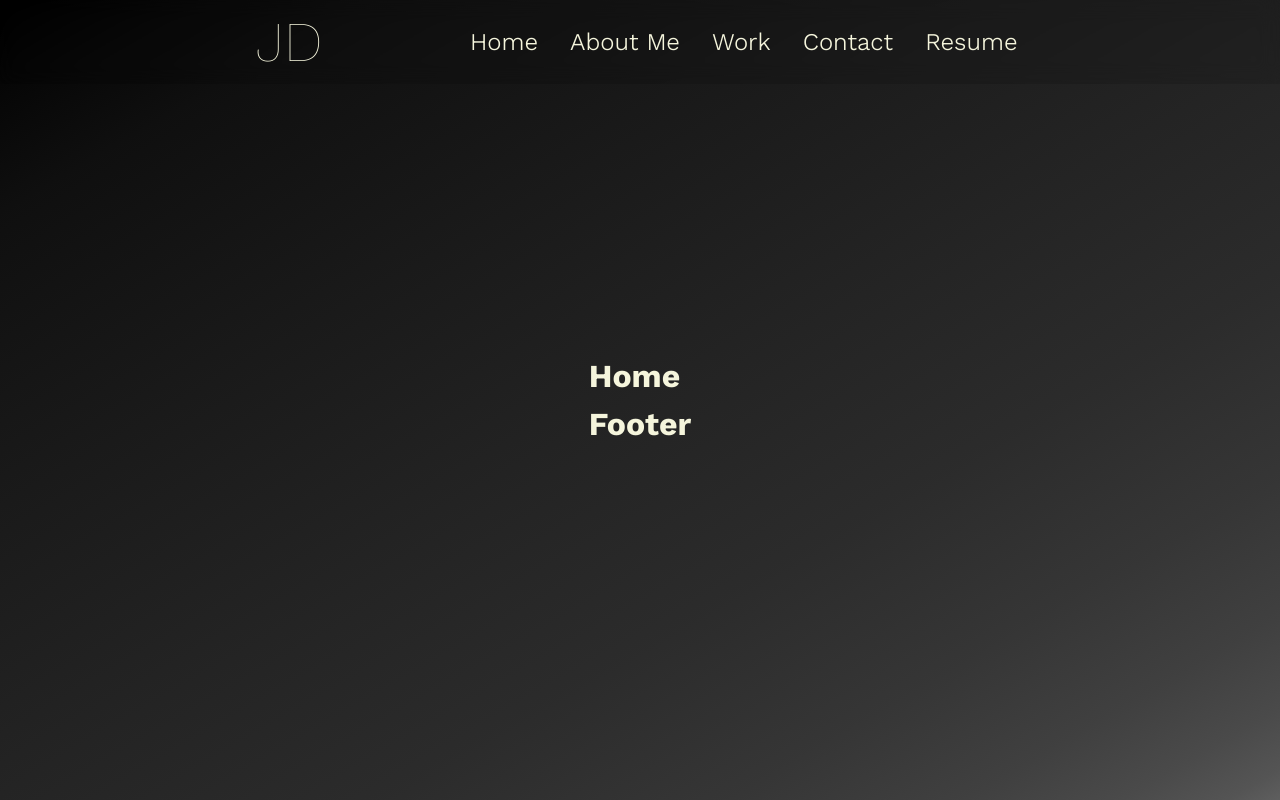
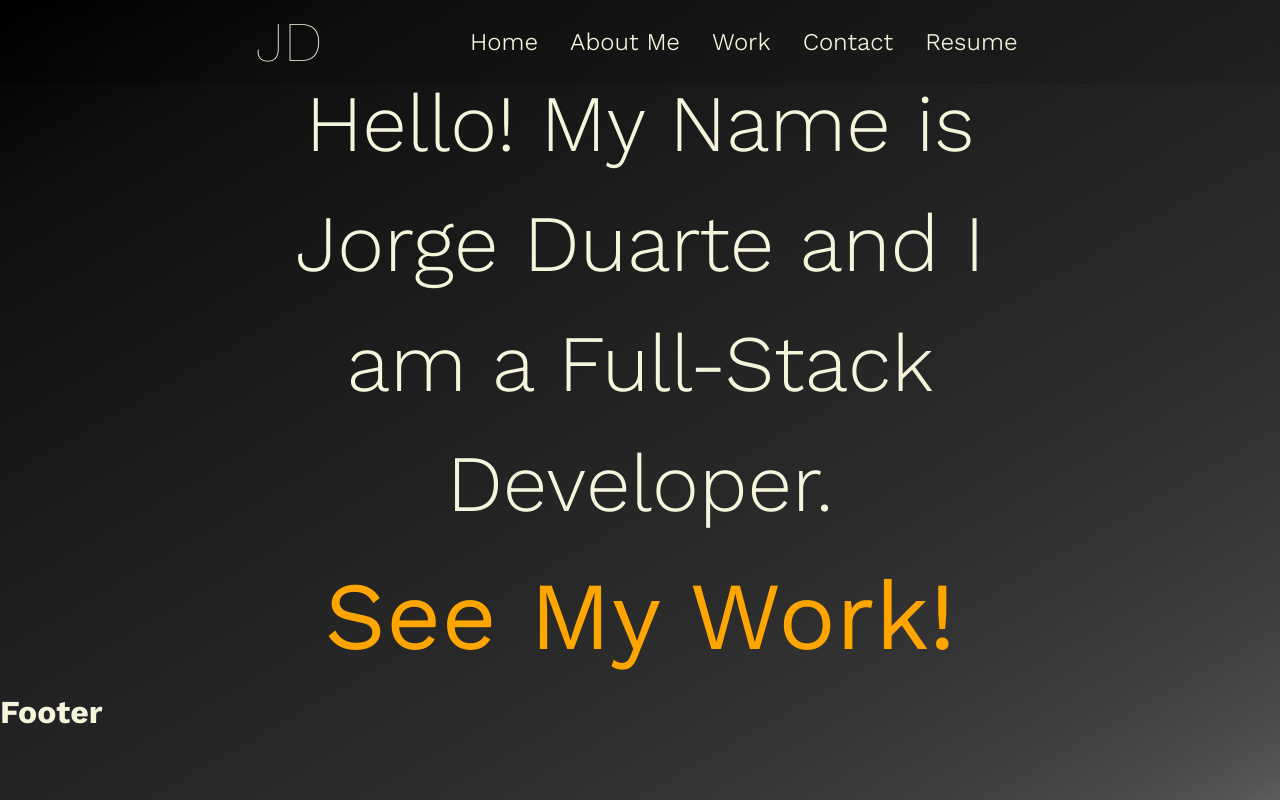
Before and after one commit to saduhub/Developer-Portfolio-Vite-React, a React (Vite) app: page / in a window 1280 px wide. Built offline with nearby package versions, Linux system fonts and the light colour scheme.

Commit message:
added home page

```diff
--- a/src/pages/Home.jsx
+++ b/src/pages/Home.jsx
@@ -1,8 +1,13 @@
+import '../assets/css/home.css';
+
 function Home() {
     return (
-      <div>
-        <h1>Home</h1>
-      </div>
+      <section className="home-section">
+          <div className="greeting">
+              <h2>Hello! My Name is Jorge Duarte and I am a Full-Stack Developer. </h2>
+          </div>
+          <a href="/work">See My Work!</a>
+      </section>
     );
 }
 
```
